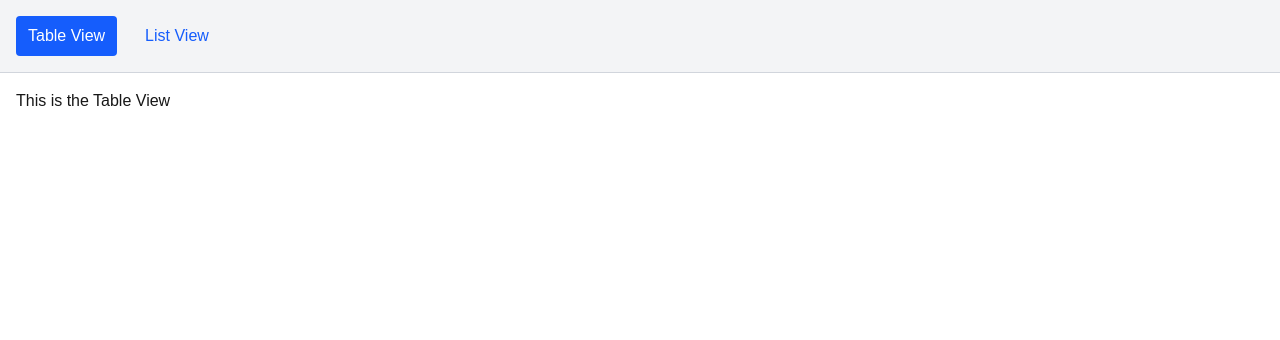
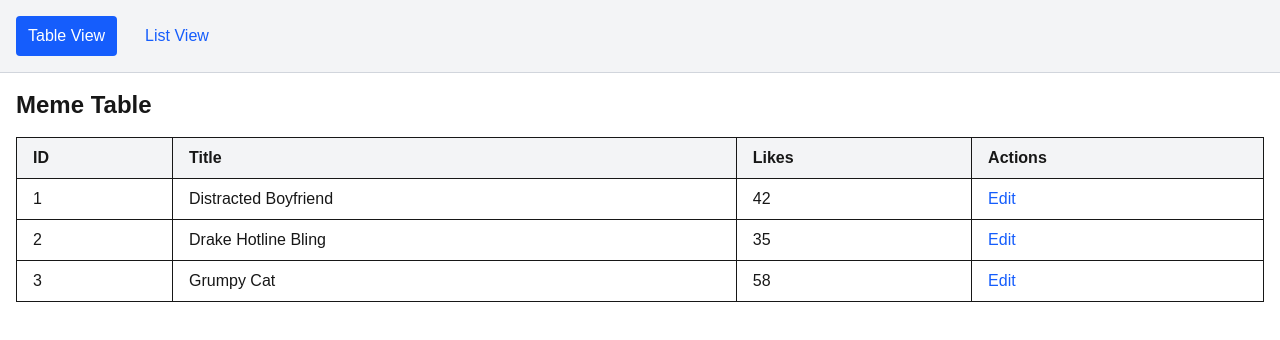
Before and after one commit to PanchenkoNaz/meme-list__React-app, a Next.js app: page /table in a window 1280 px wide. Shown: the top 340 px of the page. Built offline with nearby package versions, Linux system fonts and the light colour scheme.

Commit message:
create EditMemeModal.tsx

```diff
--- a/src/app/table/page.tsx
+++ b/src/app/table/page.tsx
@@ -1,5 +1,65 @@
+'use client';
+
+import { useState } from 'react';
+
+type Meme = {
+  id: number;
+  title: string;
+  image: string;
+  likes: number;
+};
+
+const initialMemes: Meme[] = [
+  {
+    id: 1,
+    title: 'Distracted Boyfriend',
+    image: 'https://i.imgur.com/Jg2tV.jpg',
+    likes: 42,
+  },
+  {
+    id: 2,
+    title: 'Drake Hotline Bling',
+    image: 'https://i.imgur.com/NUNLHPZ.jpg',
+    likes: 35,
+  },
+  {
+    id: 3,
+    title: 'Grumpy Cat',
+    image: 'https://i.imgur.com/MZ3sK3v.jpg',
+    likes: 58,
+  },
+];
+
 const TablePage = () => {
-  return <div className="p-4">This is the Table View</div>;
+  const [memes, setMemes] = useState(initialMemes);
+
+  return (
+    <div className="p-4">
+      <h1 className="text-2xl font-bold mb-4">Meme Table</h1>
+      <table className="min-w-full border border-gray-300">
+        <thead className="bg-gray-100">
+          <tr>
+            <th className="border px-4 py-2 text-left">ID</th>
+            <th className="border px-4 py-2 text-left">Title</th>
+            <th className="border px-4 py-2 text-left">Likes</th>
+            <th className="border px-4 py-2 text-left">Actions</th>
+          </tr>
+        </thead>
+        <tbody>
+          {memes.map((meme) => (
+            <tr key={meme.id}>
+              <td className="border px-4 py-2">{meme.id}</td>
+              <td className="border px-4 py-2">{meme.title}</td>
+              <td className="border px-4 py-2">{meme.likes}</td>
+              <td className="border px-4 py-2">
+                <button className="text-blue-600 hover:underline">Edit</button>
+              </td>
+            </tr>
+          ))}
+        </tbody>
+      </table>
+    </div>
+  );
 };
 
 export default TablePage;
--- /dev/null
+++ b/src/components/EditMemeModal.tsx
@@ -0,0 +1,87 @@
+'use client';
+
+import { Dialog } from '@headlessui/react';
+import { useState } from 'react';
+
+type Meme = {
+  id: number;
+  title: string;
+  image: string;
+  likes: number;
+};
+
+type Props = {
+  isOpen: boolean;
+  onClose: () => void;
+  meme: Meme;
+  onSave: (updated: Meme) => void;
+};
+
+const EditMemeModal = ({ isOpen, onClose, meme, onSave }: Props) => {
+  const [title, setTitle] = useState(meme.title);
+  const [image, setImage] = useState(meme.image);
+  const [likes, setLikes] = useState(meme.likes);
+
+  const handleSave = () => {
+    if (title.length < 3 || title.length > 100) return alert('Title must be 3-100 chars');
+    if (!image.endsWith('.jpg')) return alert('Image must be a JPG URL');
+    if (likes < 0 || likes > 99) return alert('Likes must be 0-99');
+
+    onSave({ ...meme, title, image, likes });
+    onClose();
+  };
+
+  return (
+    <Dialog open={isOpen} onClose={onClose} className="fixed inset-0 z-10">
+      <div className="fixed inset-0 bg-black/30" aria-hidden="true" />
+      <div className="fixed inset-0 flex items-center justify-center p-4">
+        <Dialog.Panel className="bg-white p-6 rounded shadow max-w-md w-full">
+          <Dialog.Title className="text-lg font-bold mb-4">Edit Meme</Dialog.Title>
+
+          <div className="space-y-4">
+            <div>
+              <label className="block text-sm font-medium">Title</label>
+              <input
+                type="text"
+                value={title}
+                onChange={(e) => setTitle(e.target.value)}
+                className="w-full border px-3 py-2 rounded"
+              />
+            </div>
+
+            <div>
+              <label className="block text-sm font-medium">Image URL (.jpg)</label>
+              <input
+                type="text"
+                value={image}
+                onChange={(e) => setImage(e.target.value)}
+                className="w-full border px-3 py-2 rounded"
+              />
+            </div>
+
+            <div>
+              <label className="block text-sm font-medium">Likes (0-99)</label>
+              <input
+                type="number"
+                value={likes}
+                onChange={(e) => setLikes(Number(e.target.value))}
+                className="w-full border px-3 py-2 rounded"
+              />
+            </div>
+
+            <div className="flex justify-end gap-2 mt-4">
+              <button onClick={onClose} className="px-4 py-2 bg-gray-200 rounded">
+                Cancel
+              </button>
+              <button onClick={handleSave} className="px-4 py-2 bg-blue-600 text-white rounded">
+                Save
+              </button>
+            </div>
+          </div>
+        </Dialog.Panel>
+      </div>
+    </Dialog>
+  );
+};
+
+export default EditMemeModal;
```
